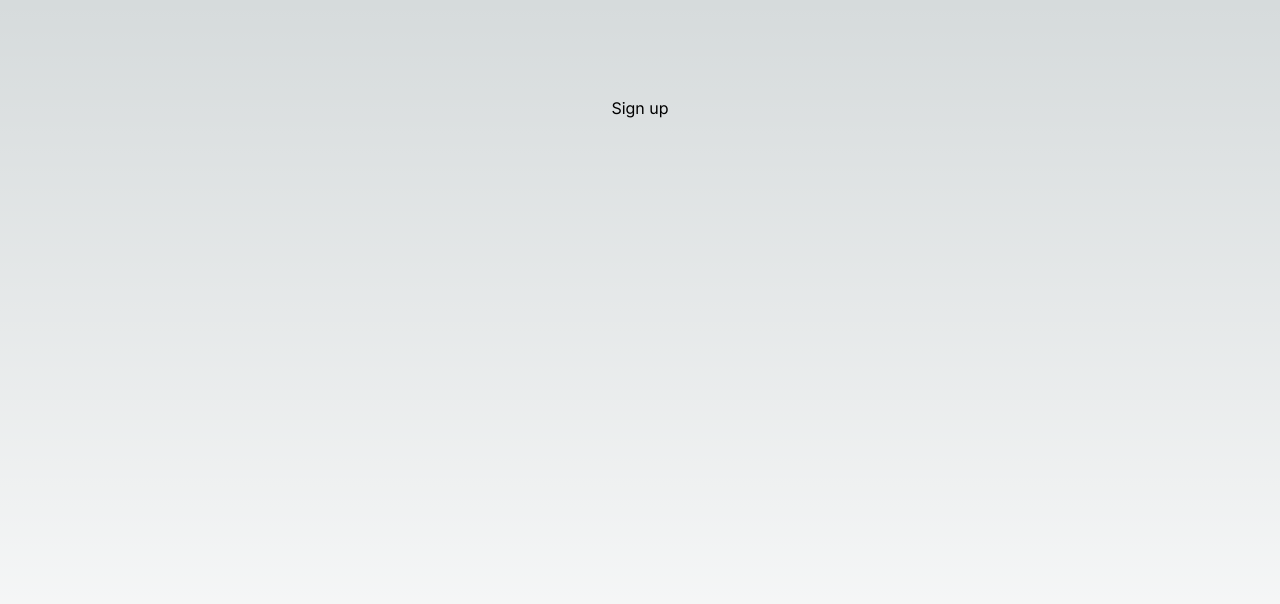
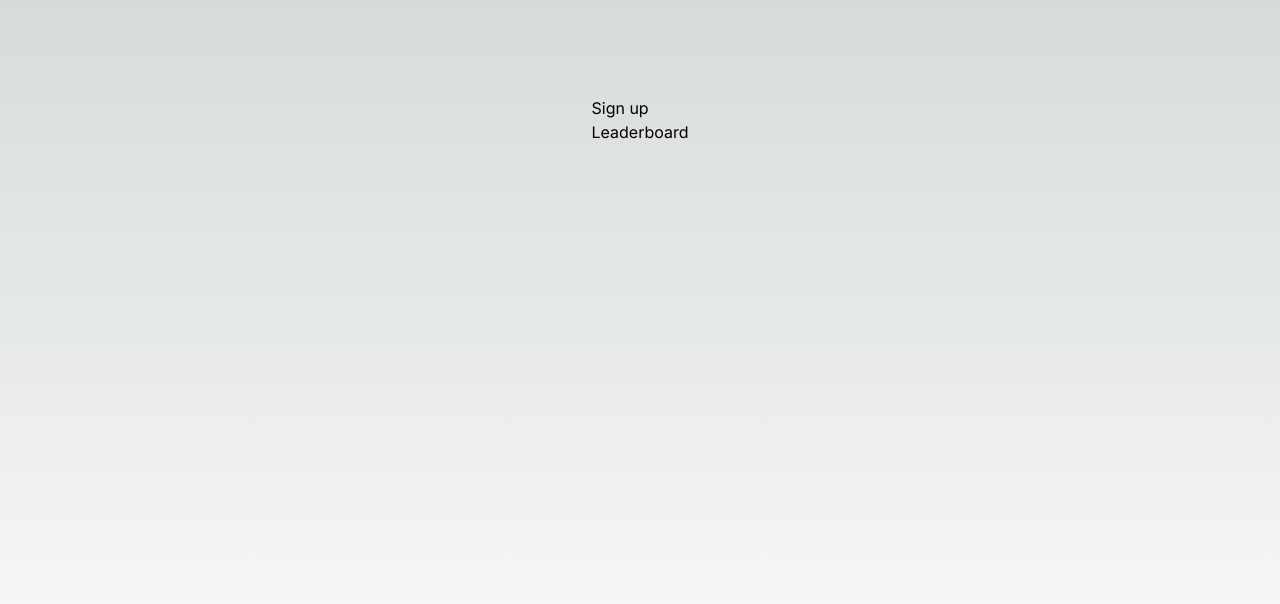
Before and after one commit to tyleryy/WarmAndFuzzies, a Next.js app: page / in a window 1280 px wide. Shown: the top 604 px of the page. Built offline with nearby package versions, Linux system fonts and the light colour scheme.

Commit message:
changed chart title

```diff
--- a/src/app/leaderboard/board.tsx
+++ b/src/app/leaderboard/board.tsx
@@ -63,7 +63,7 @@ import { useEffect, useState, useLayoutEffect } from 'react';
         labels: leaders.map((elem)=> elem.user_data.name),
         datasets: [
           {
-            label: 'Dataset 1',
+            label: "# of Warm&Fuzzies completed",
             data: leaders.map((elem)=> elem.data.length),
             backgroundColor: 'rgba(255, 99, 132, 0.5)',
           },
--- a/src/app/page.tsx
+++ b/src/app/page.tsx
@@ -26,6 +26,7 @@ export default function Home() {
         <div className="form-wrapper">
             <button onClick={handleSignIn}>Sign up</button>
         </div>
+        <button onClick={()=> {router.push("/leaderboard")}}>Leaderboard</button>
       </div>
     </main>
   )
--- a/src/app/user-pages/checklist/[id]/page.tsx
+++ b/src/app/user-pages/checklist/[id]/page.tsx
@@ -16,7 +16,7 @@ const checklist = ({ params }: any) => {
 
     useEffect(() => {
         if (user==null) {
-            console.log("Sign out redirect triggered");
+            // console.log("Sign out redirect triggered");
             router.push("/");
         } else {
             changeUsername(user?.displayName);
```
